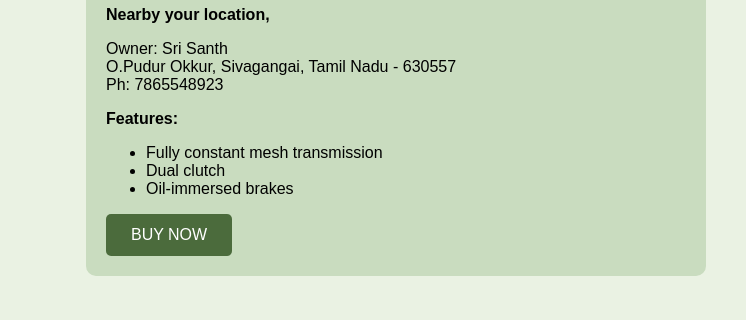
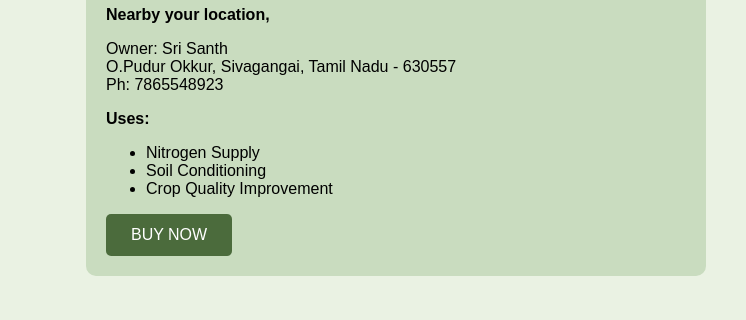
Before and after one commit to shaheenaffrah-jpg/green-lease, a plain HTML site: page calcium ammonium nitrate.html in a window 1280 px wide. Shown: the part 116-436 px from the top of the page, 534-1280 px from the left. Drawn offline with Linux system fonts and the light colour scheme.

Commit message:
Update calcium ammonium nitrate.html

```diff
--- a/calcium ammonium nitrate.html
+++ b/calcium ammonium nitrate.html
@@ -25,11 +25,11 @@
          Ph: 7865548923
       </p>
 
-      <p><strong>Features:</strong></p>
+      <p><strong>Uses:</strong></p>
       <ul>
-        <li>Fully constant mesh transmission</li>
-        <li>Dual clutch</li>
-        <li>Oil-immersed brakes</li>
+        <li>Nitrogen Supply</li>
+        <li>Soil Conditioning</li>
+        <li>Crop Quality Improvement</li>
       </ul>
 
       <!-- Rent Now Button -->
```
